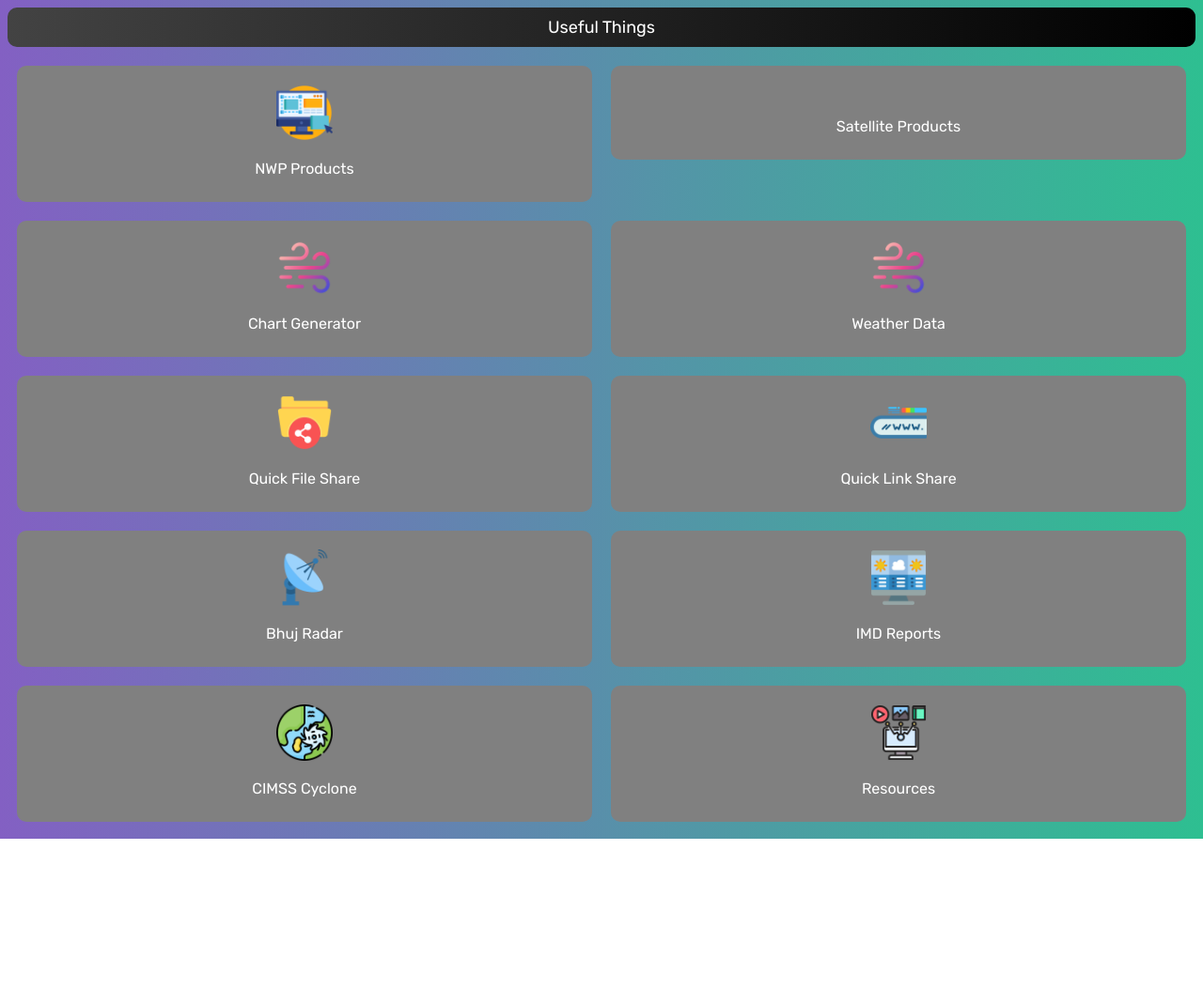
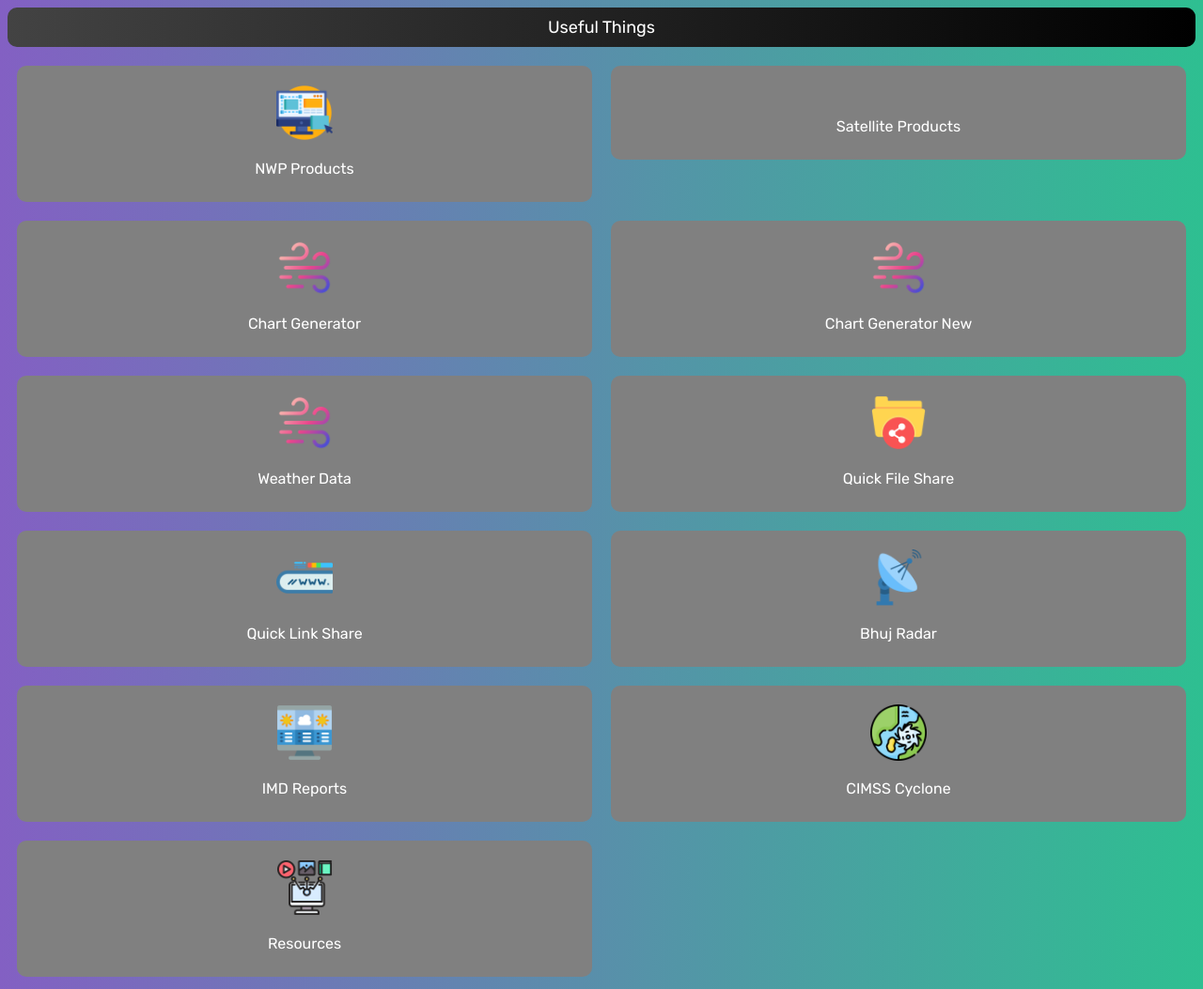
Before and after one commit to manaruchi/manaruchi.github.io, a plain HTML site: page index.html in a window 1280 px wide. Shown: the top 1053 px of the page at 94% size. Before the commit the page ends 893 px from the top, so only its background shows below. Drawn offline with Linux system fonts and the light colour scheme.

Commit message:
Update index.html

```diff
--- a/index.html
+++ b/index.html
@@ -38,6 +38,15 @@
           <center>
           <img class="icons" src="graphics/wind.png" alt="">
           <p class="icon-text">Chart Generator</p>
+        </center>
+        </div>
+      </a>
+
+      <a href = "https://manaruchi-imgchartgennew.hf.space/" style="text-decoration:none">
+        <div class="small-button">
+          <center>
+          <img class="icons" src="graphics/wind.png" alt="">
+          <p class="icon-text">Chart Generator New</p>
         </center>
         </div>
       </a>
```
